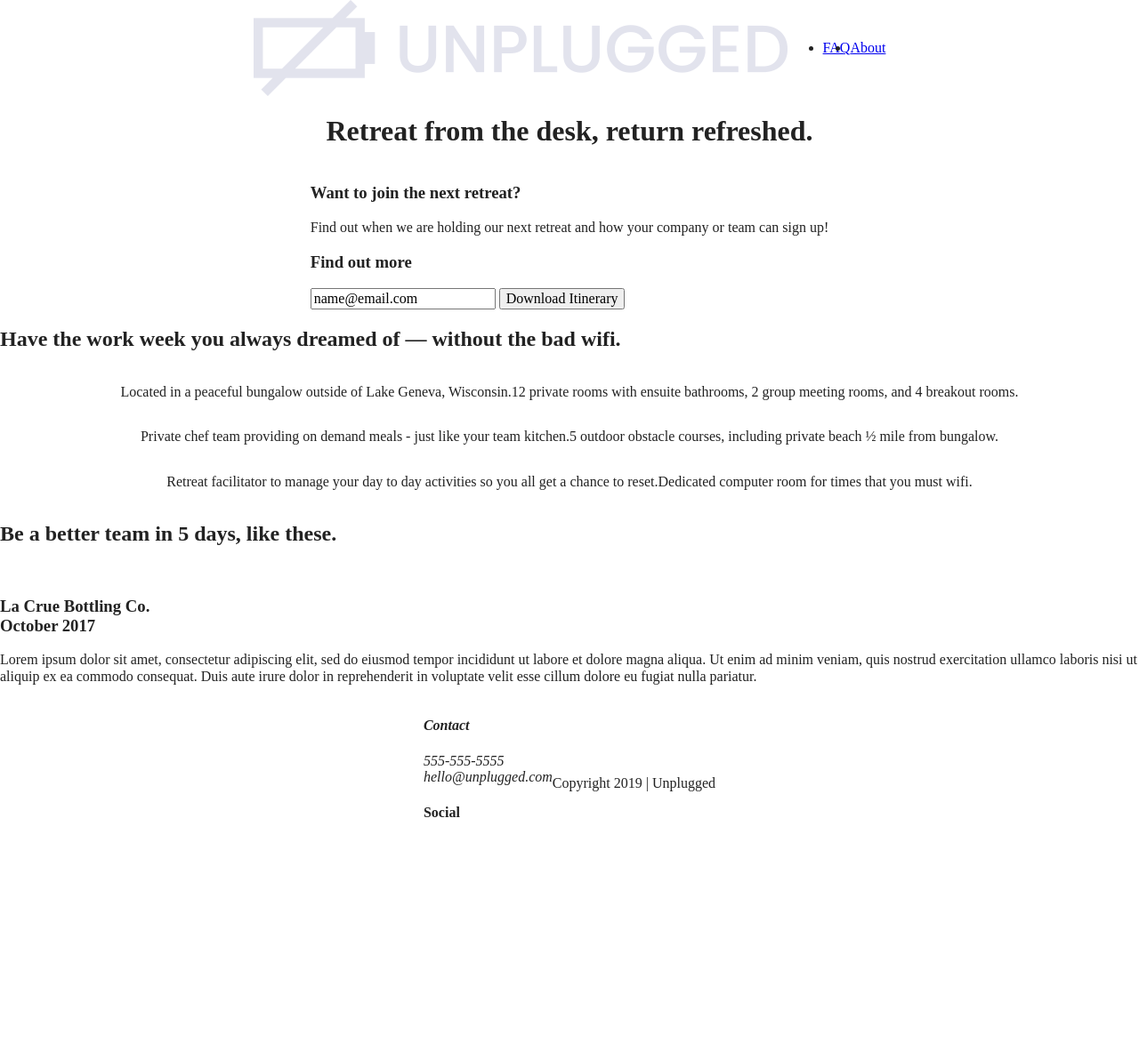
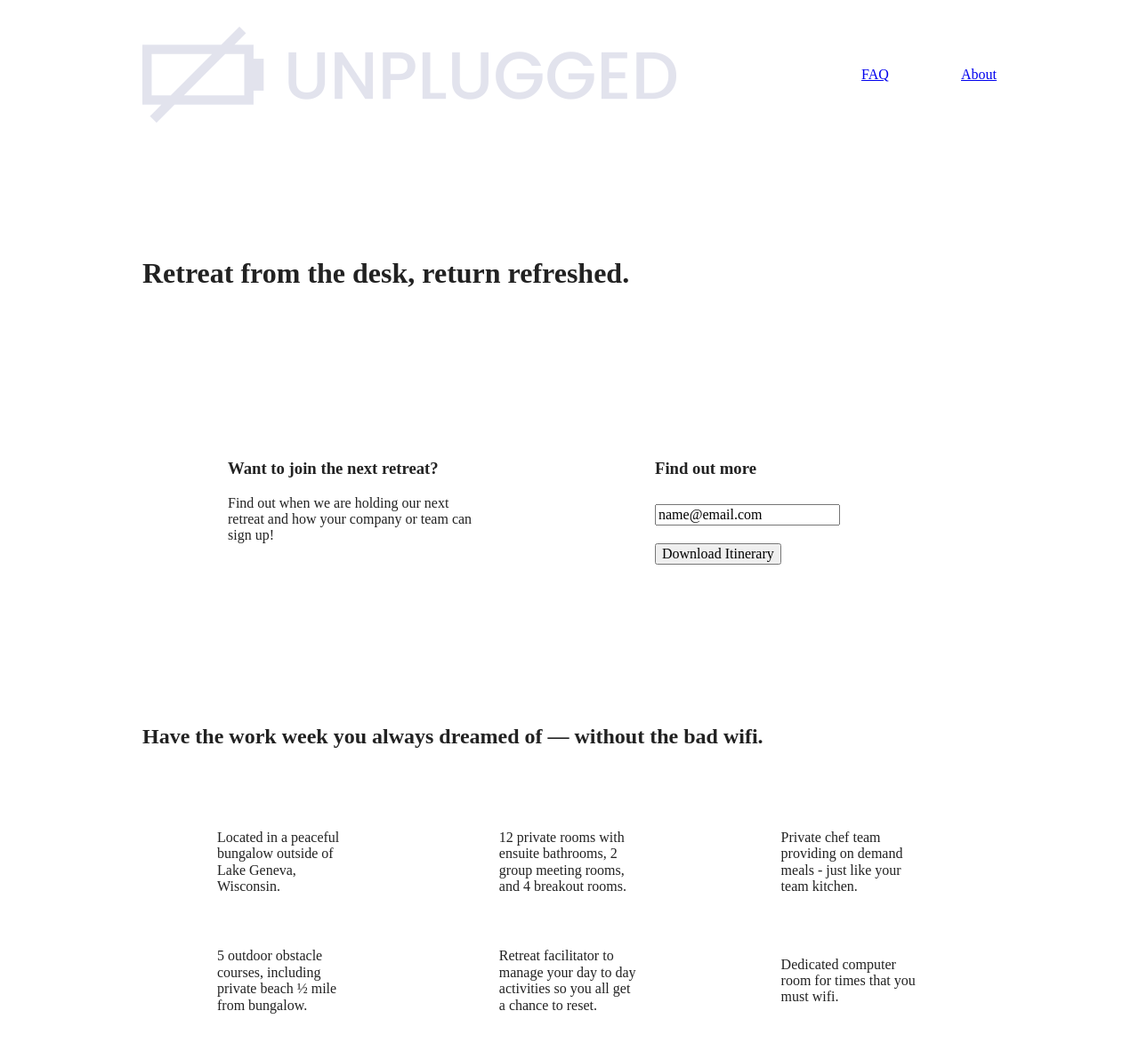
Before and after one commit to LeslieJade/unplugged-retreat, a website built with Parcel: page index.html in a window 1280 px wide. Shown: the top 1173 px of the page at 89% size. Before the commit the page ends 977 px from the top, so only its background shows below. Built offline with nearby package versions, Linux system fonts and the light colour scheme.

Commit message:
Formatted mobile, tablet and desktop layouts

```diff
--- a/css/main.css
+++ b/css/main.css
@@ -42,10 +42,10 @@ html {
  */
 
 hr {
+  border: 0;
+  border-top: 1px solid #ccc;
   display: block;
   height: 1px;
-  border: 0;
-  border-top: 1px solid #ccc;
   margin: 1em 0;
   padding: 0;
 }
@@ -86,8 +86,15 @@ textarea {
 /* ==========================================================================
    Author's custom styles
    ========================================================================== */
+/*---------- Base Styles ----------*/
 
-/*---------- Base Header - Footer Styles ----------*/
+.content-wrapper {
+  margin: 50px 0;
+  width: 90%;
+}
+
+/*---------- Header - Footer Styles ----------*/
+
 header, footer {
   align-items: center;
   display: flex;
@@ -95,11 +102,22 @@ header, footer {
   justify-content: center;
 }
 
+header {
+  padding: 15px 0;
+}
+
 header .content-wrapper {
   align-items: center;
   display: flex;
   flex-flow: row wrap;
   justify-content: center;
+  margin: 0;
+}
+
+.header-divider {
+  height: 1px;
+  margin: 10px 0 20px 0;
+  width: 100%;
 }
 
 header nav {
@@ -107,12 +125,31 @@ header nav {
   display: flex;
   flex-flow: row wrap;
   justify-content: space-around;
+  width: 60%;
 }
 
 header nav ul {
-  align-items: center;
   display: flex;
   justify-content: space-around;
+  list-style: none;
+  width: 100%;
+}
+
+footer {
+  flex-direction: column;
+}
+
+footer .content-wrapper {
+  margin: 50px 0;
+  width: 55%;
+}
+
+footer .contact {
+  margin-bottom: 50px;
+}
+
+footer p {
+  margin: 0;
 }
 
 footer .social-icons {
@@ -121,15 +158,20 @@ footer .social-icons {
   justify-content: space-around;
 }
 
-.copyright {
+footer .social-icons p {
   align-items: center;
   display: flex;
   justify-content: center;
 }
 
+footer .copyright {
+  margin: 20px 0;
+}
+
 /*---------- Mobile Styles - Homepage ----------*/
 
 /* Hero Area */
+
 .hero-area {
   display: flex;
   flex-flow: row wrap;
@@ -137,6 +179,7 @@ footer .social-icons {
 }
 
 /* Aside */
+
 aside {
   align-items: center;
   display: flex;
@@ -144,12 +187,25 @@ aside {
   justify-content: center;
 }
 
+.form input {
+  margin: 10px 0;
+}
+
 /* Features */
+
 .features {
-  align-items: center;
   display: flex;
   flex-flow: row wrap;
   justify-content: center;
+}
+
+.features h2 {
+  margin-bottom: 60px;
+}
+
+.features article {
+  margin: 30px 0;
+  width: 60%;
 }
 
 .features .features-items {
@@ -159,11 +215,24 @@ aside {
   justify-content: center;
 }
 
+.features p {
+  margin: 0;
+}
+
 /* Reviews */
+
 .reviews {
   display: flex;
   flex-flow: row wrap;
   justify-content: center;
+}
+
+.reviews h2 {
+  margin-bottom: 30px;
+}
+
+.reviews h3 {
+  margin: 20px 0;
 }
 
 /*---------- Mobile Styles - About Page ----------*/
@@ -174,11 +243,23 @@ aside {
   justify-content: center;
 }
 
+.mission .content-wrapper {
+  width: 90%;
+}
+
+.mission h2 {
+  margin-bottom: 15px;
+}
+
 .contact-section {
   align-items: center;
   display: flex;
   flex-flow: row wrap;
   justify-content: center;
+}
+
+.contact-content p {
+  margin: 0;
 }
 
 /*---------- Mobile Styles - FAQ Page ----------*/
@@ -193,7 +274,19 @@ aside {
   align-items: center;
   display: flex;
   flex-flow: row wrap;
-  justify-content: center;
+  margin: 50px 0 0 0;
+}
+
+.faq h2 {
+  margin-bottom: 30px;
+}
+
+.faq h4 {
+  margin-bottom: 0;
+}
+
+.faq-content {
+  margin: 0 0 20px 0;
 }
 
 /* ==========================================================================
@@ -284,15 +377,186 @@ aside {
    Modify as content requires.
    ========================================================================== */
 
-@media only screen and (min-width: 35em) {
-  /* Style adjustments for viewports that meet the condition */
+@media only screen and (min-width: 768px) {
+  /* Tablet Styles */
+
+  /* Base Styles */
+  .content-wrapper {
+    margin: 100px 0;
+    max-width: 640px;
+  }
+
+  /* Header Styles */
+  header {
+  justify-content: space-around;
+  padding: 30px 0;
 }
 
-@media print,
-  (-webkit-min-device-pixel-ratio: 1.25),
-  (min-resolution: 1.25dppx),
-  (min-resolution: 120dpi) {
-  /* Style adjustments for high resolution devices */
+  header .content-wrapper {
+    justify-content: space-between;
+    width: 100%;
+  }
+
+  .header-divider {
+    display: none;
+  }
+
+  header nav {
+    width: 20%;
+  }
+
+  header nav ul {
+    justify-content: space-between;
+  }
+
+  /* Footer Styles */
+  footer .content-wrapper {
+    margin: 100px 0;
+    width: 65%;
+  }
+
+  .footer-content {
+    align-items: center;
+    display: flex;
+    justify-content: space-between;
+  }
+
+  footer .contact {
+    margin-bottom: 0;
+  }
+
+  footer .copyright {
+    text-align: center;
+    width: 100%;
+  }
+
+/*---------- Tablet Styles - Homepage ----------*/
+
+  /* Aside */
+  aside .content-wrapper {
+    display: flex;
+    flex-flow: row wrap;
+    justify-content: space-between;
+    margin: 50px 0;
+  }
+
+  aside .content-wrapper .form-description,
+  aside .content-wrapper .form {
+    margin: 0;
+    width: 40%;
+  }
+
+  /* Features */
+  .features article {
+    align-items: center;
+    display: flex;
+    flex-basis: 50%;
+    flex-flow: column wrap;
+    justify-content: center;
+  }
+
+  .features .features-item-description {
+    width: 50%;
+  }
+
+  /* Reviews */
+  .reviews article {
+    display: flex;
+    justify-content: space-between;
+  }
+
+  .reviews article div {
+    width: 49%;
+  }
+
+/*---------- Tablet Styles - About Page ----------*/
+
+  .mission-content {
+    align-items: center;
+    display: flex;
+    justify-content: space-between;
+  }
+
+  .mission-content P {
+    width: 45%;
+  }
+
+  .contact-section .content-wrapper h2 {
+    width: 80%;
+  }
+
+  .contact-content {
+    align-items: flex-start;
+    display: flex;
+    justify-content: space-between;
+  }
+
+/*---------- Tablet Styles - FAQ Page ----------*/
+
+  .faq .content-wrapper {
+    justify-content: space-between;
+  }
+
+  .faq-content {
+    width: 45%;
+  }
+
+  .faq h2 {
+    width: 100%;
+  }
+}
+
+@media only screen and (min-width: 1200px) {
+  /* Desktop Styles */
+
+  /* Base Styles */
+  .content-wrapper {
+    max-width: 960px;
+  }
+
+/*---------- Desktop Styles - Homepage ----------*/
+
+  /* Hero Area */
+  .hero-area h1 {
+    width: 60%;
+  }
+
+  /* Aside */
+  aside .content-wrapper {
+    justify-content: space-around;
+  }
+
+  aside .content-wrapper .form-description,
+  aside .content-wrapper .form {
+    width: 30%;
+  }
+
+  /* Features */
+  .features h2 {
+    width: 90%;
+  }
+
+  .features article {
+    flex-basis: 33%;
+  }
+
+  /* Reviews */
+  .reviews article div {
+    width: 42%;
+  }
+
+/*---------- Desktop Styles - About Page ----------*/
+
+  .mission h2,
+  .contact-section .content-wrapper {
+    width: 95%;
+  }
+
+/*---------- Desktop Styles - FAQ Page ----------*/
+
+  .faq h2 {
+    width: 100%;
+  }
 }
 
 /* ==========================================================================
@@ -306,9 +570,9 @@ aside {
   *::before,
   *::after {
     background: #fff !important;
+    box-shadow: none !important;
     color: #000 !important;
     /* Black prints faster */
-    box-shadow: none !important;
     text-shadow: none !important;
   }
 
--- a/index.html
+++ b/index.html
@@ -57,7 +57,7 @@
           <input type="text" name="name" value="name@email.com">
           <input type="button" value="Download Itinerary">
         </div>
-      </div><!---aside content-wrapper ends--->
+      </div><!--aside content-wrapper ends-->
     </aside>
 
     <section class="features">
@@ -89,7 +89,7 @@
             <p class="features-item-description">Dedicated computer room for times that you must wifi.</p>
           </article>
         </div>
-      </div><!---features content-wrapper ends--->
+      </div><!--features content-wrapper ends-->
     </section>
 
     <section class="reviews">
@@ -105,17 +105,19 @@
               voluptate velit esse cillum dolore eu fugiat nulla pariatur.</p>
           </div>
         </article>
-      </div><!---reviews content-wrapper ends--->
+      </div><!--reviews content-wrapper ends-->
     </section>
-  </main> <!---main wrapper ends--->
+  </main> <!--main wrapper ends-->
 
   <footer>
     <div class="content-wrapper">
       <div class="footer-content">
-        <address class="contact">
+        <div class="contact">
           <h4>Contact</h4>
-          <p>555-555-5555<br>hello@unplugged.com</p>
-        </address>
+          <address>
+            <p>555-555-5555<br>hello@unplugged.com</p>
+          </address>
+        </div>
         <div class="social">
           <h4>Social</h4>
           <div class="social-icons">
@@ -124,8 +126,8 @@
             <p><a href=""></a></p>
           </div>
         </div>
-      </div><!---footer-content div ends--->
-    </div><!---footer content-wrapper ends--->
+      </div><!--footer-content div ends-->
+    </div><!--footer content-wrapper ends-->
     <div class="copyright">
       <p>Copyright 2019 | Unplugged</p>
     </div>
```
Also changed, not shown: about/index.html (+12 -10 lines), faq/index.html (+9 -7 lines).
